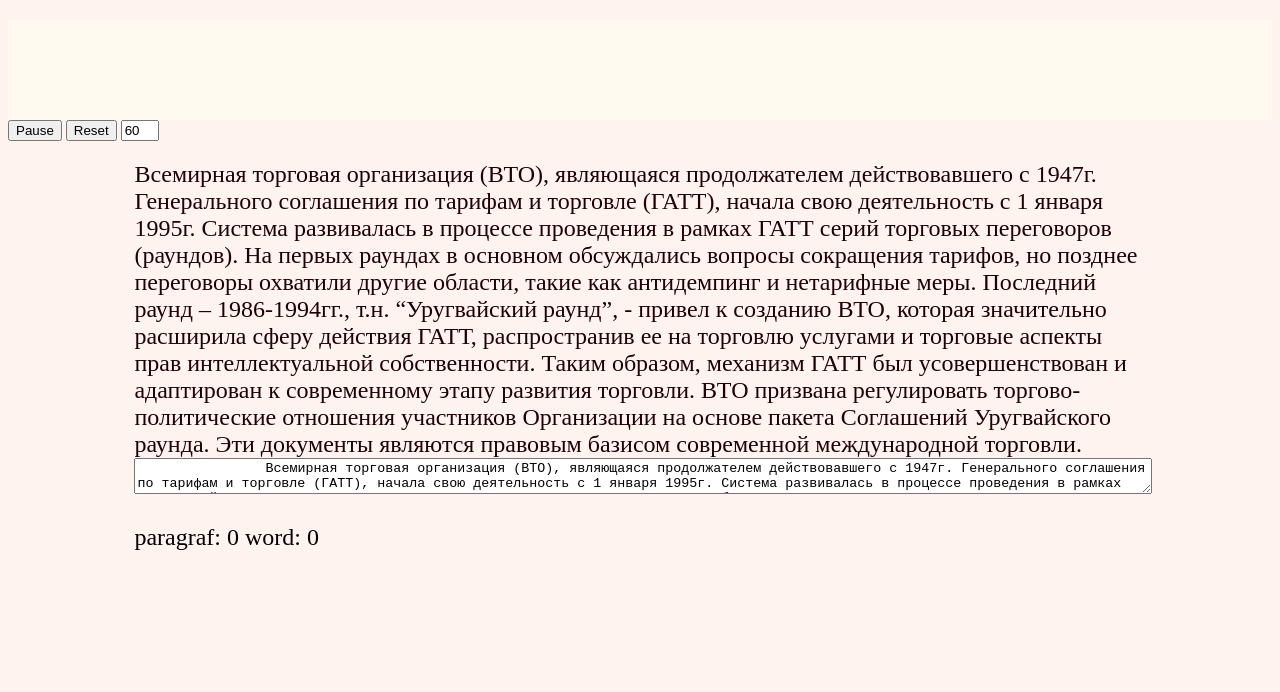
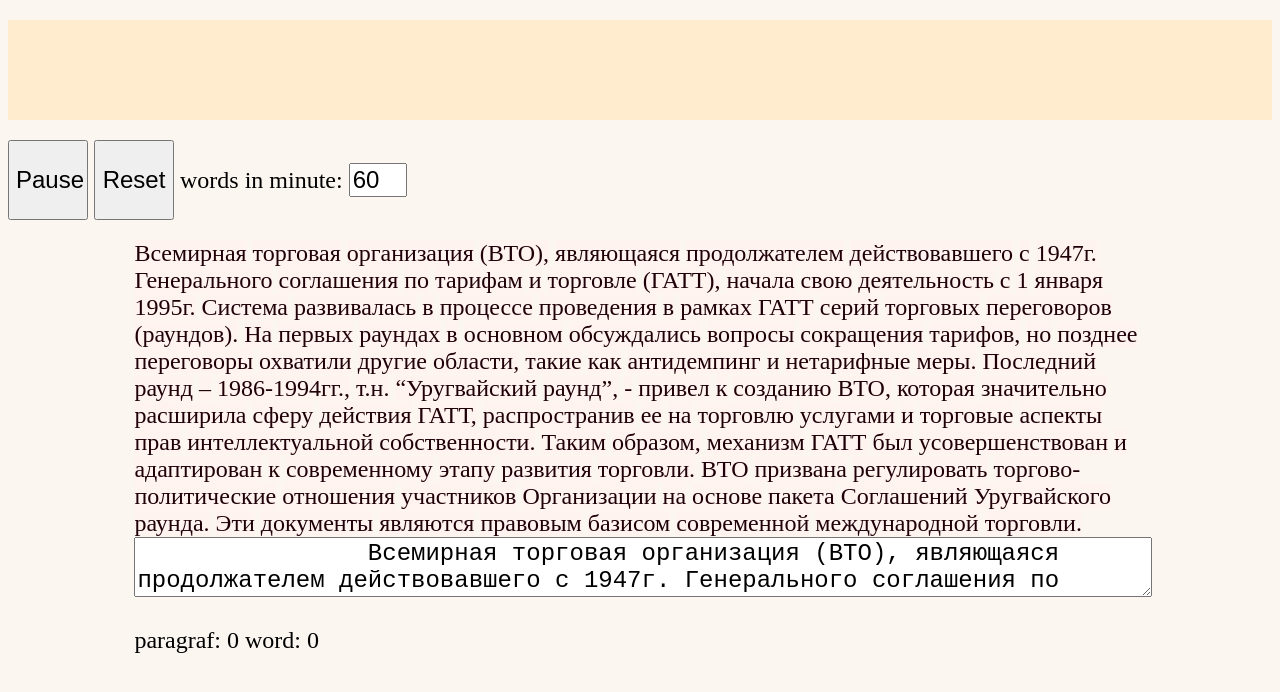
Before and after one commit to shiroyashiro1/slidersread.io, a plain HTML site: page index.html in a window 1280 px wide. Both pictures are taken after a click on the button "Play". Drawn offline with Linux system fonts and the light colour scheme.

Commit message:
Interfase changes

```diff
--- a/index.html
+++ b/index.html
@@ -13,8 +13,9 @@
       </p>
   	</div>
     <div id="control_panel">
-      <button id="pause">Play</button>
+      <button id="pause_button">Play</button>
       <button id="reset_button">Reset</button>
+      <label for="reading_speed">words in minute: </label>
       <input id="reading_speed" type="text" name="speed" value="60" />
     </div>
   	<div id="atext">
--- a/script.js
+++ b/script.js
@@ -1,5 +1,5 @@
-const speed          = document.getElementById("reading_speed");
-const pause_change   = document.getElementById("pause");
+const reading_speed  = document.getElementById("reading_speed");
+const pause_button   = document.getElementById("pause_button");
 const text_container = document.getElementById("text_container");
 const parag_len      = document.getElementById("parag_len");
 const word_coun      = document.getElementById("word_coun");
@@ -75,16 +75,16 @@ reset_button.addEventListener('click', (e) => {
     pause = false;
 });
 
-pause_change.addEventListener('click', (e) => {
+pause_button.addEventListener('click', (e) => {
     pause = pause == false;
     if (!play) {
         setTimeout(print_text, 10);
     }
     if (pause) {
         play = true;
-        pause_change.innerHTML = "Pause";
+        pause_button.innerHTML = "Pause";
     } else {
-        pause_change.innerHTML = "Play";
+        pause_button.innerHTML = "Play";
     }
 }, false);
 
@@ -105,7 +105,7 @@ async function print_text() {
     let tslide = new TextSlider();
     let tmarker = new TextMarker(atext[0].split(" "));
 
-    let delay = Math.floor(1000 / (Number(speed.value) / 60));
+    let delay = Math.floor(1000 / (Number(reading_speed.value) / 60));
     let word = "";
 
     for (let p_i = 0; p_i < atext.length; p_i++) {
@@ -121,7 +121,7 @@ async function print_text() {
                     await timer(100);
                     if (!play) return false;
                 }
-                delay = Math.floor(1000 / (Number(speed.value) / 60));
+                delay = Math.floor(1000 / (Number(reading_speed.value) / 60));
             }
             word = paragraf[global_w_i];
             if (word.length > 0) {
@@ -138,7 +138,7 @@ async function print_text() {
 
     pause = false;
     play = false;
-    pause_change.innerHTML = "Play";
+    pause_button.innerHTML = "Play";
 
     return true;
 }
--- a/style.css
+++ b/style.css
@@ -1,17 +1,14 @@
 body {
-	background-color: #fff3f0;
+	background-color: rgb(252, 246, 240);
 }
 
 #slider_container {
-	background-color: #fffaf0;
+	background-color: blanchedalmond;
 	height: 100px;
 	margin-top: 20px;
 }
 
 #text_slider {
-	margin-left: 0;
-	margin-right: 0;
-	margin-bottom: 0;
 	font-size: 32px;
 	font-weight: bold;
 	position: absolute;
@@ -54,8 +51,21 @@ body {
 #text_container {
 	width: 100%;
 	height: 100%;
+	font-size: 24px;
 }
 
 #reading_speed {
-	width: 30px;
+	width: 50px;
+	font-size: 24px;
 }
+
+#control_panel {
+	margin-top: 20px;
+	font-size: 24px;
+}
+
+button {
+	font-size: 24px;
+	height: 80px;
+	width: 80px;
+}
```
